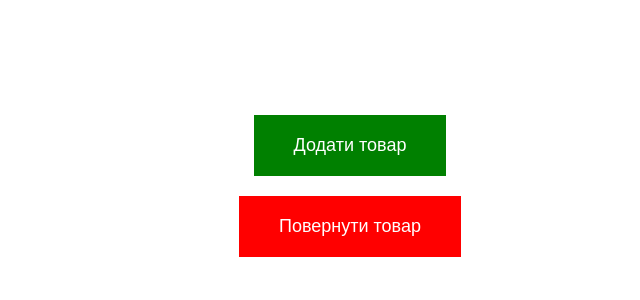
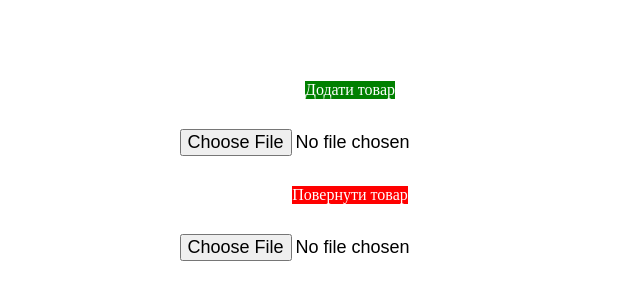
Before and after one commit to cxzrom/3, a plain HTML site: page index.html in a window 1280 px wide. Shown: the part 214-514 px from the top of the page, without its empty margins (290-930 px from the left). Drawn offline with Linux system fonts and the light colour scheme.

Commit message:
Update index.html

```diff
--- a/index.html
+++ b/index.html
@@ -14,11 +14,12 @@
             height: 100vh;
             margin: 0;
         }
-        button {
+        button, input[type="file"] {
             padding: 20px 40px;
             font-size: 18px;
             margin: 10px;
             cursor: pointer;
+            display: block;
         }
         .green {
             background-color: green;
@@ -30,10 +31,26 @@
             color: white;
             border: none;
         }
+        .file-input {
+            display: none;
+        }
     </style>
 </head>
 <body>
-    <button class="green" onclick="alert('Товар додано')">Додати товар</button>
-    <button class="red" onclick="alert('Товар повернуто')">Повернути товар</button>
+    <label for="add-product" class="green">Додати товар</label>
+    <input type="file" id="add-product" class="file-input" accept="image/*" capture="camera">
+
+    <label for="return-product" class="red">Повернути товар</label>
+    <input type="file" id="return-product" class="file-input" accept="image/*" capture="camera">
+
+    <script>
+        document.getElementById('add-product').addEventListener('change', function() {
+            alert('Товар додано');
+        });
+
+        document.getElementById('return-product').addEventListener('change', function() {
+            alert('Товар повернуто');
+        });
+    </script>
 </body>
 </html>
```
